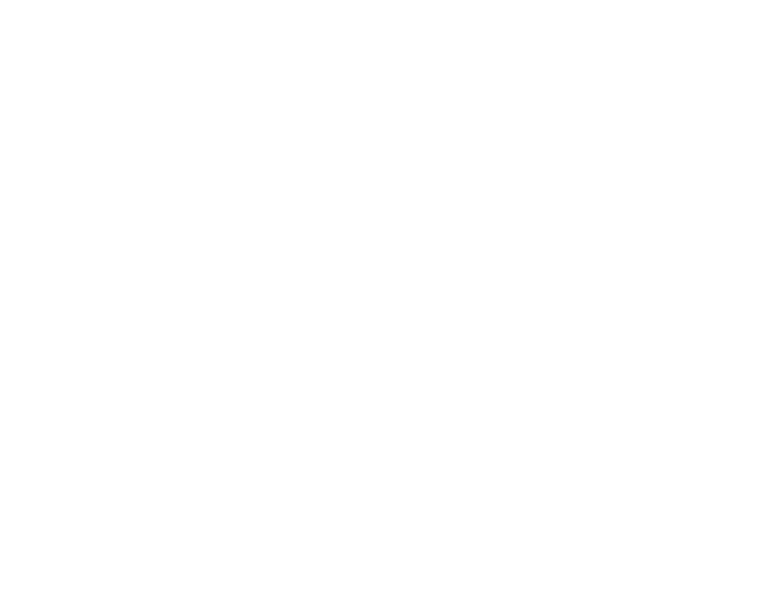
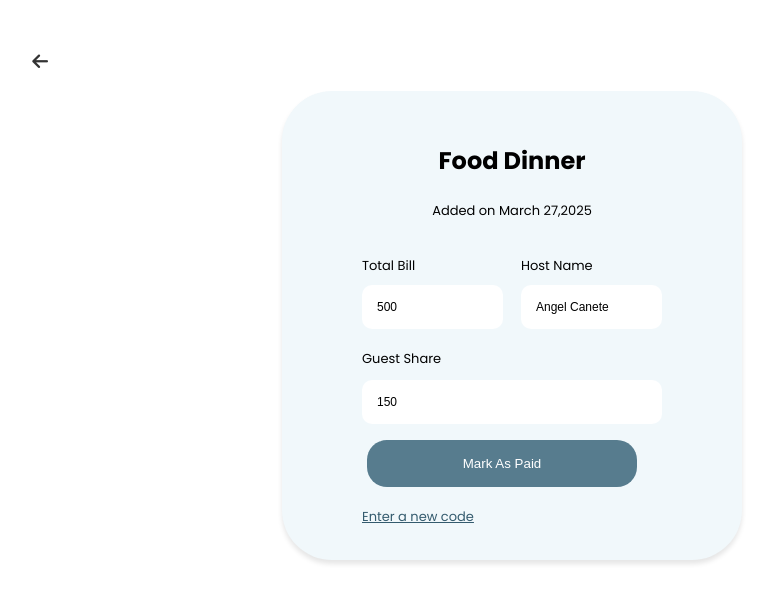
Before and after one commit to scyyythe/client, a React (Vite) app: page /guest-bill in a window 1280 px wide. Before the commit this address had no page. Shown: the top 602 px of the page, without its empty margins (128-901 px from the left). Built offline with nearby package versions, Linux system fonts and the light colour scheme.

Commit message:
added guest user dashboard

```diff
--- a/package.json
+++ b/package.json
@@ -6,6 +6,7 @@
   "scripts": {
     "dev": "vite",
     "build": "vite build",
+    "build:dev": "vite build --mode development",
     "lint": "eslint .",
     "preview": "vite preview"
   },
@@ -17,6 +18,7 @@
     "@testing-library/user-event": "^14.6.1",
     "axios": "^1.8.4",
     "framer-motion": "^12.6.2",
+    "lucide-react": "^0.486.0",
     "react": "^19.1.0",
     "react-dom": "^19.1.0",
     "react-router-dom": "^7.4.1"
--- a/src/App.jsx
+++ b/src/App.jsx
@@ -6,6 +6,9 @@
 import Register from "./pages/Register";
 import Forgot from "./pages/Forgot";
 import Reset from "./pages/ResetPassword";
+import Guest from "./pages/guest/Guest";
+import ViewGuestBill from "./pages/guest/ViewBill";
+
 function AnimatedRoutes() {
   const location = useLocation();
 
@@ -17,6 +20,8 @@
         <Route path="/register" element={<Register />} />
         <Route path="/forgot" element={<Forgot />} />
         <Route path="/reset" element={<Reset />} />
+        <Route path="/guest" element={<Guest />} />
+        <Route path="/guest-bill" element={<ViewGuestBill />} />
       </Routes>
     </AnimatePresence>
   );
--- /dev/null
+++ b/src/pages/guest/Guest.jsx
@@ -0,0 +1,41 @@
+import React from "react";
+import { motion } from "framer-motion";
+import "../../styles/Home.css";
+
+function Guest() {
+  return (
+    <div className="guest-page">
+      <motion.div
+        className="card-guest"
+        initial={{ opacity: 0, y: -20 }}
+        animate={{ opacity: 1, y: 0 }}
+        transition={{ duration: 0.5 }}
+      >
+        <div className="card-head">
+          <h2>Welcome, Guest!</h2>
+          <p>Enter your invitation code to view your bill.</p>
+        </div>
+
+        <div className="form-card">
+          <form action="">
+            <div className="input-container">
+              <label htmlFor="invitation-code">Invitation Code</label>
+              <br />
+              <input type="text" id="invitation-code" placeholder="Enter your code" required />
+            </div>
+
+            <button type="submit" className="btn">
+              View Bill
+            </button>
+          </form>
+        </div>
+        <p>
+          Feel free to explore! You can only view one bill per day with a valid <br />
+          invitation code.
+        </p>
+      </motion.div>
+    </div>
+  );
+}
+
+export default Guest;
--- /dev/null
+++ b/src/pages/guest/ViewBill.jsx
@@ -0,0 +1,55 @@
+import React from "react";
+import { motion } from "framer-motion";
+import "../../styles/Home.css";
+import { ArrowLeft } from "lucide-react";
+
+function ViewGuestBill() {
+  return (
+    <div className="guest-page2">
+      <div className="back-arrow" onClick={() => (window.location.href = "/")}>
+        <i className="fa-solid fa-arrow-left"></i>
+      </div>
+      <motion.div
+        className="card-guest-bill"
+        initial={{ opacity: 0, y: -20 }}
+        animate={{ opacity: 1, y: 0 }}
+        transition={{ duration: 0.5 }}
+      >
+        <div className="card-head">
+          <h2>Food Dinner</h2>
+          <p>Added on March 27,2025</p>
+        </div>
+
+        <div className="input-guest-bill">
+          <div className="center-card-guest">
+            <div className="input-container-guest">
+              <label htmlFor="invitation-code">Total Bill</label>
+              <br />
+              <input type="text" id="invitation-code" value={500} />
+            </div>
+            <div className="input-container-guest">
+              <label htmlFor="invitation-code">Host Name</label>
+              <br />
+              <input type="text" id="invitation-code" value={"Angel Canete"} />
+            </div>
+          </div>
+
+          <div className="center-card-guest2">
+            <div className="input-container-guest">
+              <label htmlFor="share">Guest Share</label>
+              <br />
+              <input type="text" value={150} />
+            </div>
+
+            <button type="submit" className="btn">
+              Mark As Paid
+            </button>
+            <a href="/guest">Enter a new code</a>
+          </div>
+        </div>
+      </motion.div>
+    </div>
+  );
+}
+
+export default ViewGuestBill;
--- a/src/styles/Home.css
+++ b/src/styles/Home.css
@@ -1,3 +1,7 @@
+@import url("https://fonts.googleapis.com/css2?family=Poppins:wght@300;400;500;600;700&display=swap");
+body {
+  font-family: "Poppins", sans-serif;
+}
 .home-container {
   text-align: center;
   padding: 50px;
@@ -85,3 +89,123 @@
   display: inline-block;
   transition: width 0.5s ease-out;
 }
+
+/* guest */
+.guest-page {
+  text-align: center;
+  display: flex;
+  justify-content: center;
+  align-items: center;
+  height: 90vh;
+  padding-inline: 10rem;
+}
+
+.card-guest {
+  margin-inline: auto;
+  max-width: 700px;
+  background-color: #f1f8fb;
+  padding-inline: 8rem;
+  padding-block: 2rem;
+  border-radius: 50px;
+  display: block;
+  align-items: center;
+  justify-content: center;
+  box-shadow: 0 4px 5px rgba(0, 0, 0, 0.1);
+}
+.card-guest p {
+  font-size: 13px;
+  line-height: 2;
+}
+.card-head p {
+  font-size: 13px;
+  line-height: 2;
+}
+.card-head h1 {
+  font-weight: 800;
+}
+.form-card {
+  padding-block: 2rem;
+  padding-inline: 3rem;
+  background-color: #f5f5f5;
+  width: 70%;
+  text-align: left !important;
+}
+.form-card label {
+  font-size: 13px;
+}
+.form-card input {
+  margin-top: 1rem;
+  width: 85% !important;
+}
+.form-card button {
+  width: 100% !important;
+  padding: 15px;
+  border-radius: 20px !important;
+}
+
+/* vbiew bill */
+.guest-page2 {
+  text-align: center;
+  display: block;
+  justify-content: center;
+  align-items: center;
+  height: 80vh;
+  margin-top: 4rem;
+  padding-inline: 10rem;
+}
+
+.card-guest-bill {
+  margin-inline: auto;
+  max-width: 300px;
+  background-color: #f1f8fb;
+  padding-inline: 5rem;
+  padding-block: 2rem;
+  border-radius: 50px;
+  display: block;
+  align-items: center;
+  justify-content: center;
+  box-shadow: 0 4px 5px rgba(0, 0, 0, 0.1);
+}
+
+.center-card-guest2 {
+  margin-top: 1rem;
+
+  text-align: left;
+}
+.center-card-guest2 input {
+  width: 100% !important;
+}
+.card-guest-bill label {
+  font-size: 13px;
+}
+.center-card-guest {
+  display: flex;
+  text-align: left;
+  font-size: 13px;
+  gap: 3rem;
+}
+
+.input-container-guest input {
+  padding: 15px;
+  border-style: none;
+  font-size: 12px;
+  border-radius: 10px;
+  margin-top: 0.6rem;
+  width: 100%;
+}
+.center-card-guest2 button {
+  margin-block: 1rem;
+  width: 100% !important;
+  border-radius: 20px;
+  padding: 1rem;
+}
+.input-guest-bill {
+  margin-top: 2rem;
+  width: 90%;
+}
+.center-card-guest2 a {
+  text-align: left;
+  font-size: 13px;
+  color: #345b6e;
+  margin-top: 1rem;
+}
```
Also changed, not shown: 1 other file (tests, documents, lock files or other folders).
